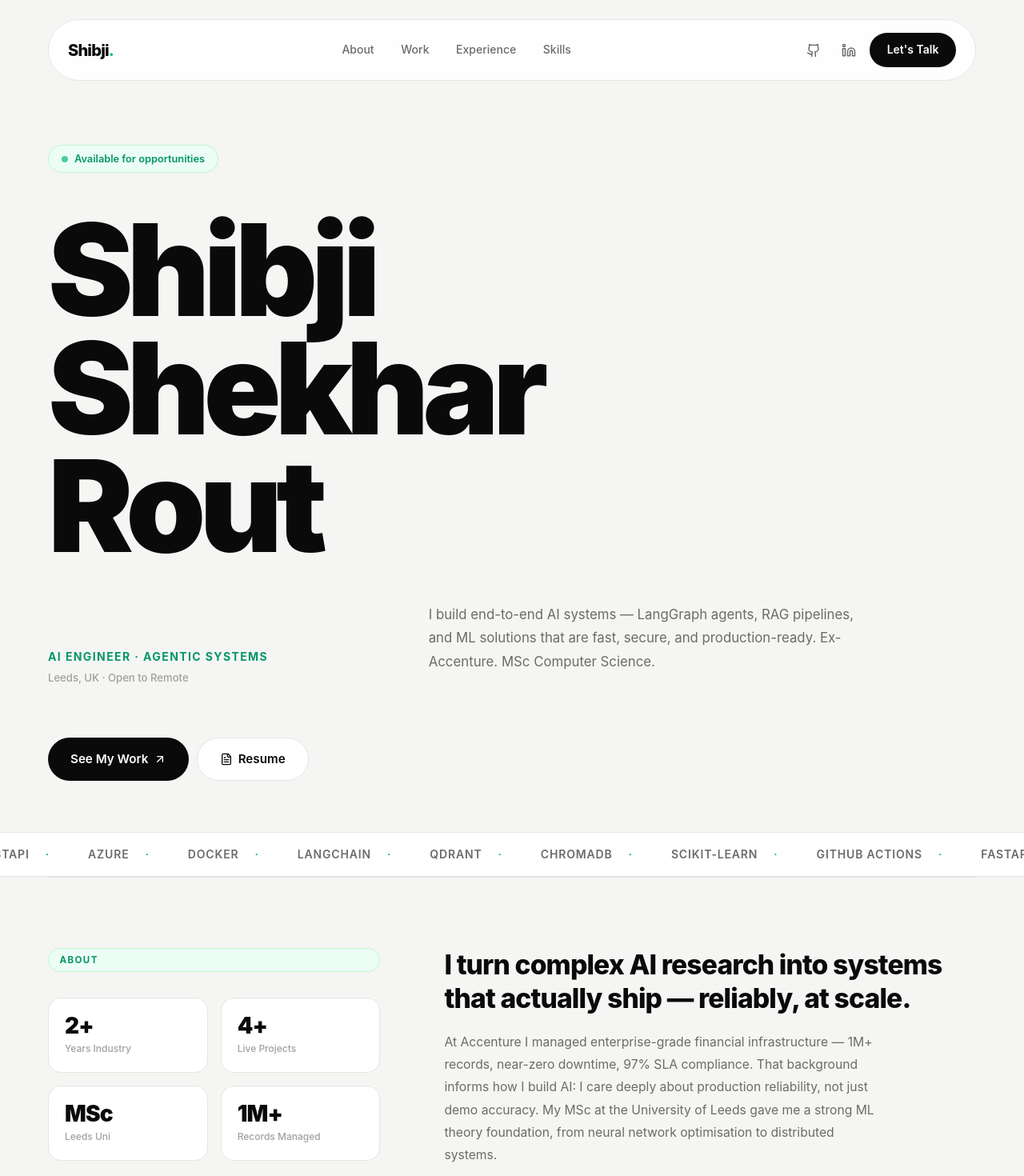
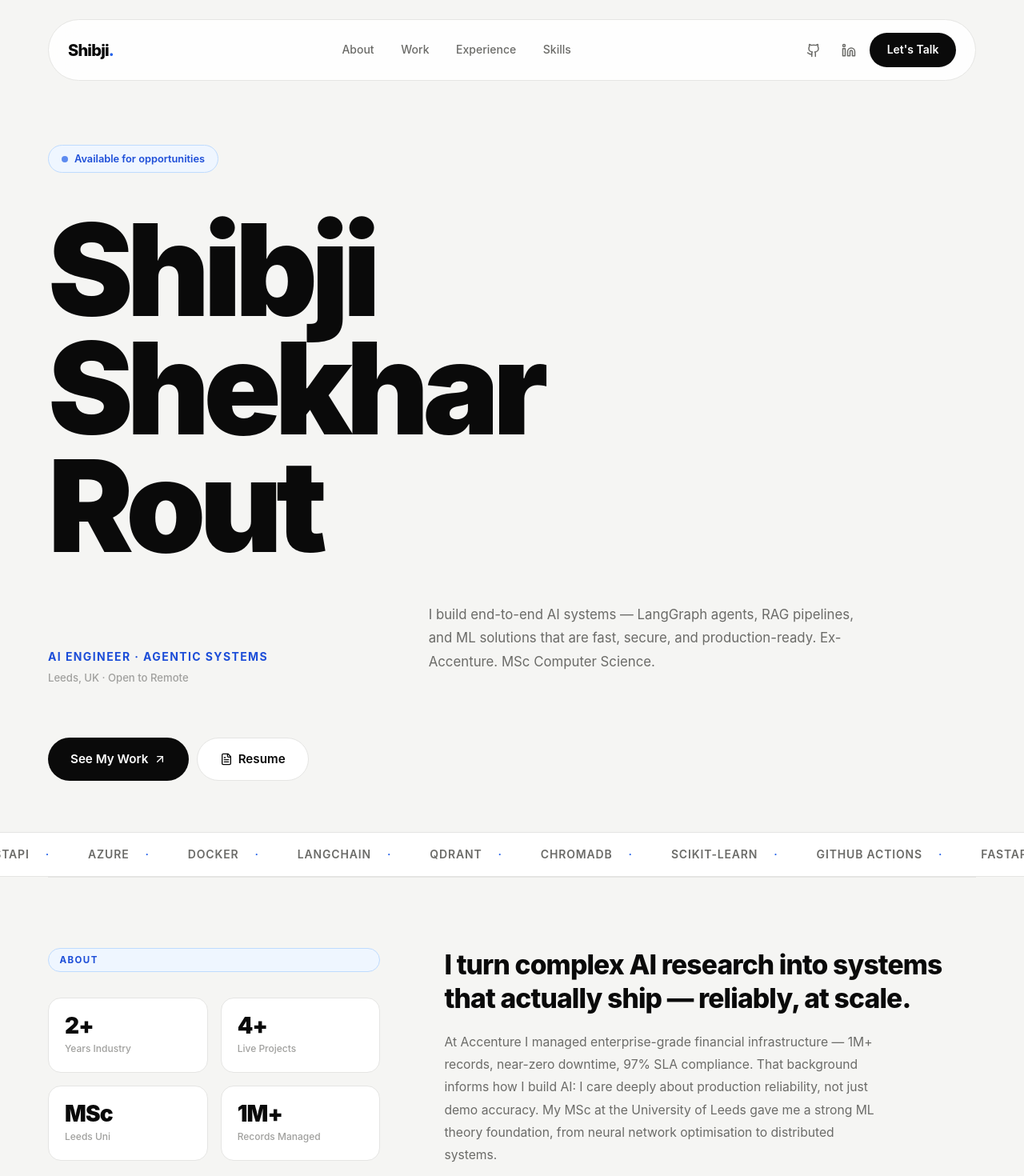
Before and after one commit to ShibjiRout/shibji-portfolio, a React (Vite) app: page / in a window 1280 px wide. Shown: the top 1470 px of the page at 80% size. Built offline with nearby package versions, Linux system fonts and the light colour scheme.

Commit message:
style: change accent colour to royal blue

```diff
--- a/src/App.tsx
+++ b/src/App.tsx
@@ -13,7 +13,7 @@ const projects = [
     desc: 'Multi-modal YouTube ad compliance engine using LangGraph, Azure Video Indexer, and GPT-4o. Cuts review time by ~80%.',
     tags: ['LangGraph', 'Azure', 'GPT-4o'],
     color: '#0d1117',
-    accent: '#10b981',
+    accent: '#2563eb',
     link: 'https://brandgurdian.azurewebsites.net',
   },
   {
@@ -23,8 +23,8 @@ const projects = [
     year: '2024',
     desc: 'PDF-native Q&A with adaptive GPT-4o escalation, Qdrant vector retrieval, and MongoDB conversation history on Azure Container Apps.',
     tags: ['RAG', 'Qdrant', 'Azure'],
-    color: '#f0fdf4',
-    accent: '#059669',
+    color: '#eff6ff',
+    accent: '#1d4ed8',
     link: 'https://doclense-server.victoriousisland-1f528db7.polandcentral.azurecontainerapps.io',
   },
   {
--- a/src/styles.css
+++ b/src/styles.css
@@ -10,9 +10,9 @@ html { scroll-behavior: smooth; font-size: 16px; }
   --gray-2: #e5e5e3;
   --gray-3: #a0a09e;
   --gray-4: #6b6b68;
-  --green: #10b981;
-  --green-d: #059669;
-  --green-soft: #ecfdf5;
+  --green: #2563eb;
+  --green-d: #1d4ed8;
+  --green-soft: #eff6ff;
   --radius-card: 20px;
   --radius-pill: 999px;
   --page-w: min(1160px, calc(100% - 2.5rem));
@@ -188,7 +188,7 @@ img { display: block; max-width: 100%; }
   gap: 0.5rem;
   padding: 0.4rem 1rem;
   border-radius: var(--radius-pill);
-  border: 1.5px solid #bbf7d0;
+  border: 1.5px solid #bfdbfe;
   background: var(--green-soft);
   color: var(--green-d);
   font-size: 0.8rem;
@@ -304,7 +304,7 @@ img { display: block; max-width: 100%; }
   padding: 0.3rem 0.85rem;
   border-radius: var(--radius-pill);
   background: var(--green-soft);
-  border: 1px solid #bbf7d0;
+  border: 1px solid #bfdbfe;
   color: var(--green-d);
   font-size: 0.72rem;
   font-weight: 700;
@@ -440,7 +440,7 @@ img { display: block; max-width: 100%; }
 .pcard:first-child .pcard-title { color: #fff; }
 .pcard:first-child .pcard-desc { color: rgba(255,255,255,0.6); }
 .pcard:first-child .pcard-arrow { color: rgba(255,255,255,0.4); }
-.pcard:first-child:hover .pcard-arrow { color: #10b981; }
+.pcard:first-child:hover .pcard-arrow { color: #2563eb; }
 .pcard:first-child .ptag { background: rgba(255,255,255,0.1); color: rgba(255,255,255,0.7); border-color: rgba(255,255,255,0.15); }
 
 .pcard-top {
@@ -614,8 +614,8 @@ img { display: block; max-width: 100%; }
 }
 
 .skill-card:hover {
-  border-color: #bbf7d0;
-  box-shadow: 0 4px 20px rgba(16,185,129,0.08);
+  border-color: #bfdbfe;
+  box-shadow: 0 4px 20px rgba(37,99,235,0.08);
   transform: translateY(-2px);
 }
 
@@ -676,9 +676,9 @@ img { display: block; max-width: 100%; }
 }
 
 .contact-box .section-tag {
-  background: rgba(16,185,129,0.15);
-  border-color: rgba(16,185,129,0.3);
-  color: #34d399;
+  background: rgba(37,99,235,0.15);
+  border-color: rgba(37,99,235,0.3);
+  color: #93c5fd;
 }
 
 .contact-box h2 {
@@ -709,7 +709,7 @@ img { display: block; max-width: 100%; }
   color: var(--black);
 }
 
-.contact-box .pill-btn:hover { background: #0ea572; }
+.contact-box .pill-btn:hover { background: #1e40af; }
 
 .contact-box .ghost-btn {
   border-color: rgba(255,255,255,0.2);
```
